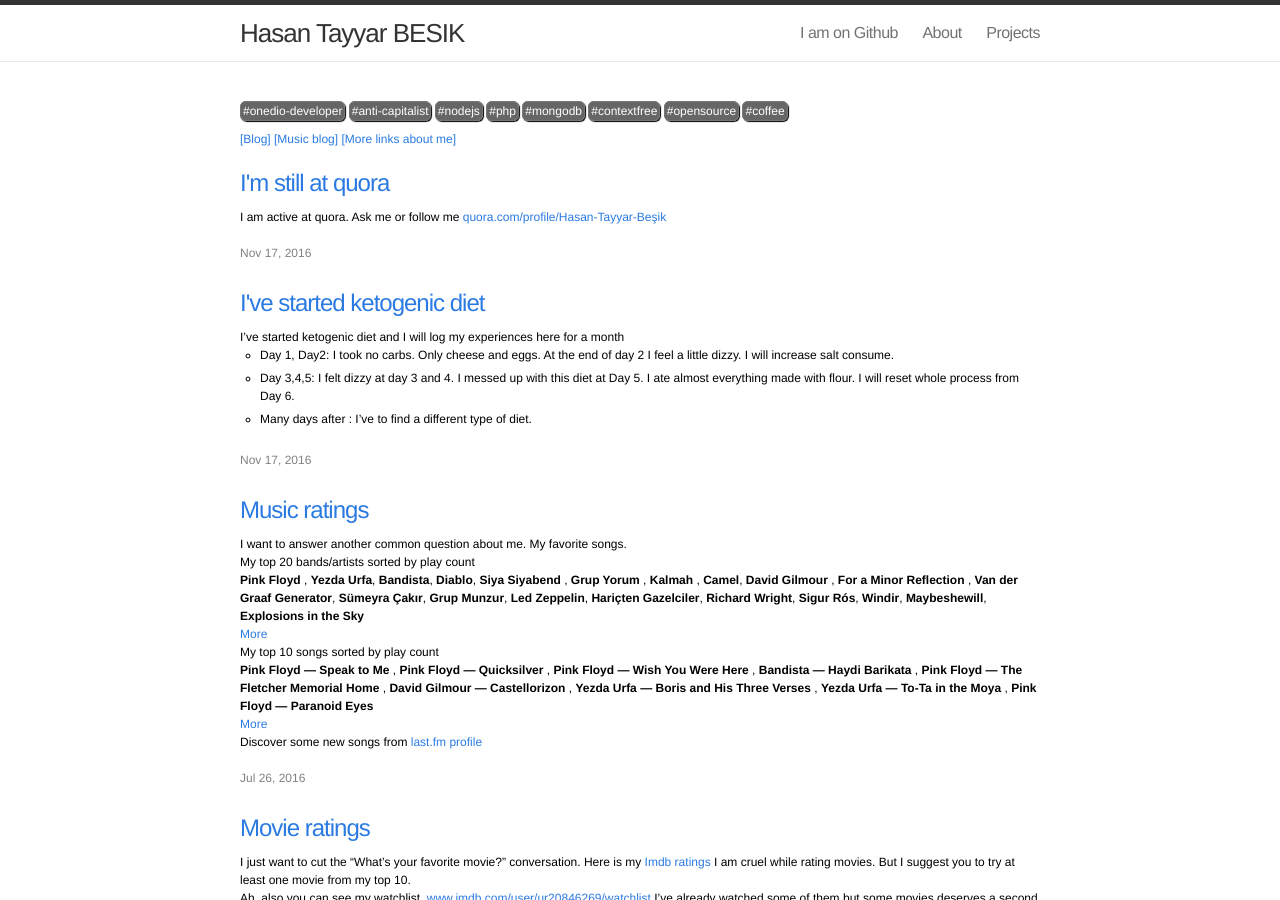
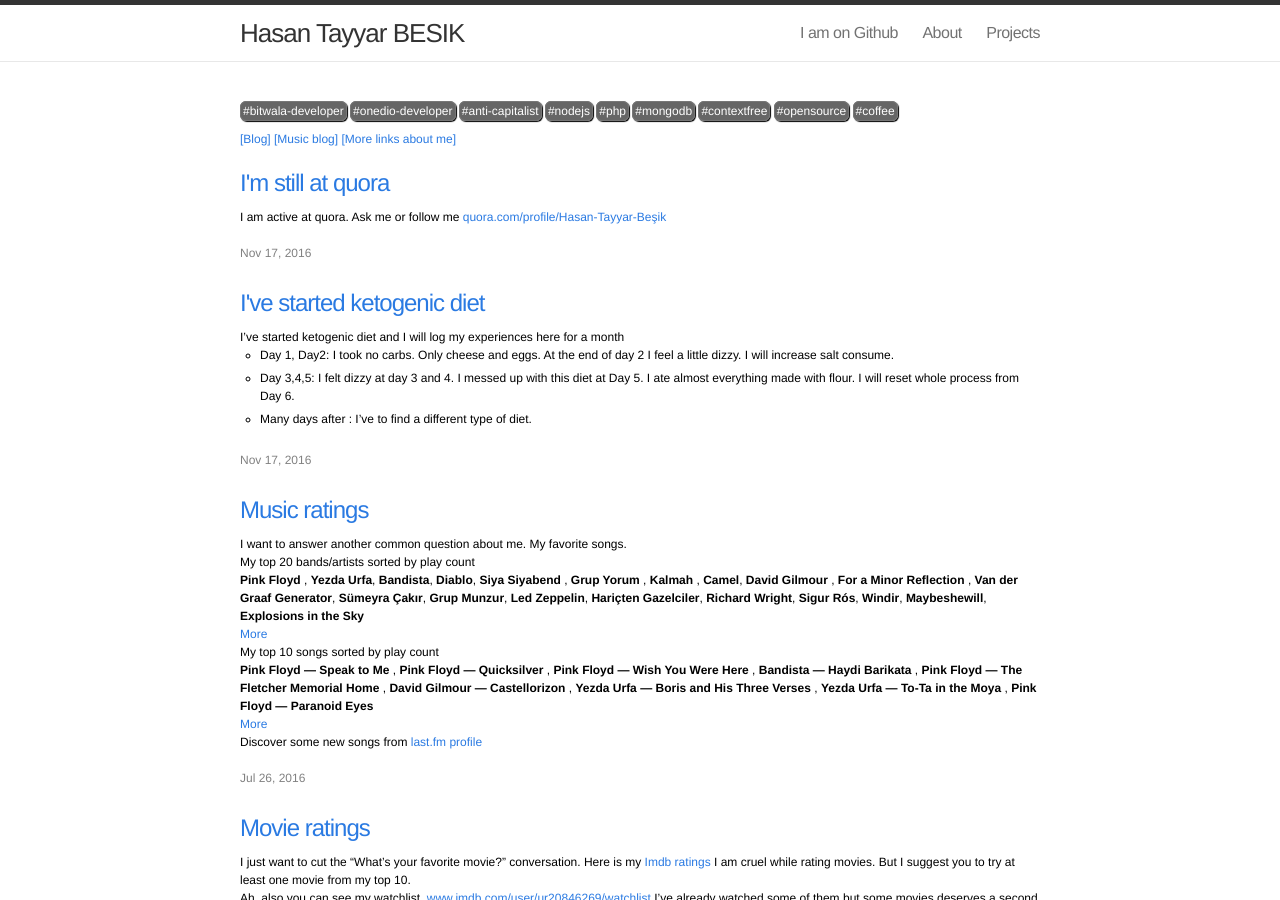
Before and after one commit to hasantayyar/hasantayyar.net, a Jekyll site: the page built from index.html, in a window 1280 px wide and 900 px high. Built offline with Jekyll 4.4.1, drawn with Linux system fonts in a browser that asks for light colours; nearby versions of some CDN libraries; some web fonts are replaced; Markdown is read by kramdown in place of the engine named in the settings.

Commit message:
update work info in tag

```diff
--- a/index.html
+++ b/index.html
@@ -3,7 +3,7 @@ layout: default
 ---
 <div class="home">
   <ul class="posts">
-    <li><div class="content"><span class="badge">#onedio-developer</span> <span class="badge">#anti-capitalist</span>  <span class="badge">#nodejs</span> <span class="badge">#php</span> <span class="badge">#mongodb</span> <span class="badge">#contextfree</span>	<span class="badge">#opensource</span> <span class="badge">#coffee</span></div>
+    <li><div class="content"><span class="badge">#bitwala-developer</span> <span class="badge">#onedio-developer</span> <span class="badge" style="text-decoration:strike-through">#anti-capitalist</span>  <span class="badge">#nodejs</span> <span class="badge">#php</span> <span class="badge">#mongodb</span> <span class="badge">#contextfree</span>	<span class="badge">#opensource</span> <span class="badge">#coffee</span></div>
     <li><div class="content"><a href="https://medium.com/@htayyar">[Blog]</a> <a href="http://kafadinliyorum.com">[Music blog]</a></a> <a href="/about/">[More links about me]</a> <br><br></div></li>
     {% for post in site.posts %}
       <li><a class="post-link" href="{{ post.url | prepend: site.baseurl }}">{{ post.title }}</a><div class="content">{{ post.content }}<br><span class="post-date">{{ post.date | date: "%b %-d, %Y" }}</span></div><br></li>
```
